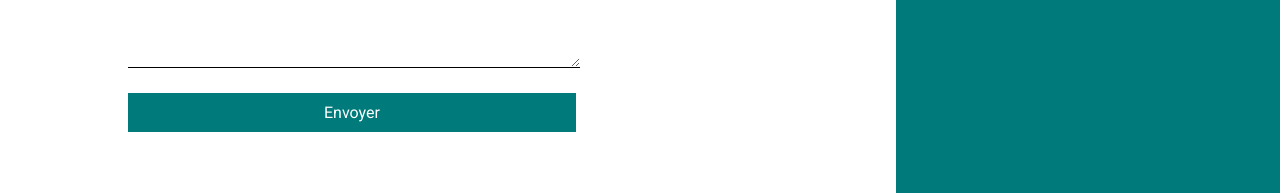
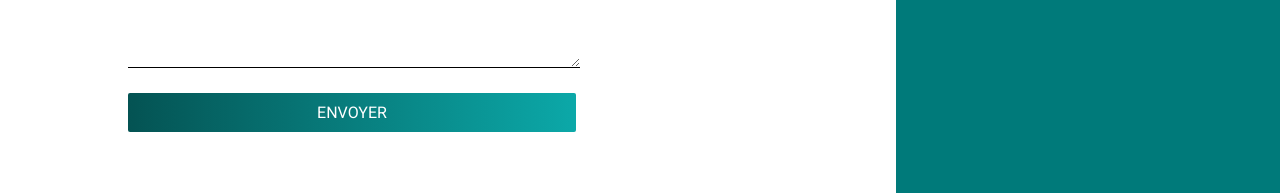
Before and after one commit to ibrahimbakayoko/ikisquare, a Gatsby site: page / in a window 1280 px wide. Shown: the part 4153-4346 px from the top of the page. Built offline with nearby package versions, Linux system fonts and the light colour scheme; Gatsby itself is replaced by a stand-in of ours.

Commit message:
update contact button

```diff
--- a/src/components/Contact.js
+++ b/src/components/Contact.js
@@ -38,7 +38,7 @@ export default function Contact() {
                     <input type="text" class="form-input" name="user_name" placeholder="Entre votre nom" size="2"/>
                     <input type="email" class="form-input" name="user_email" placeholder="Entre votre Email"/>
                     <textarea name="" id="" cols="30" rows="10" name="message" placeholder="Entre votre message" ></textarea>
-                    <input type="submit" id="contact-form-button" value="Envoyer" />
+                    <input type="submit" className="btn-grad" id="contact-form-button" value="Envoyer" />
                 </form>
             </div>
             <aside>
--- a/src/style/stlye.css
+++ b/src/style/stlye.css
@@ -445,20 +445,24 @@ header #Header-container #HeaderNavLinks a {
 }
 
 #contact-page > #contact-aside-form-container > #contact-form-container > #contact-form > #contact-form-button {
-  background-color: #007A7A !important;
+  background-image: linear-gradient(to right, #045353 0%, #0caaaa  51%, #007A7A  100%) ;
   border:  none ;
-  color : white ;
+  color: white;
+  border-radius: 2px;
   font-size: medium;
   padding: 10px ;
+  text-align: center;
+  text-transform: uppercase;
+  transition: 0.5s;
+  background-size: 200% auto;
+
 }
 #contact-page > #contact-aside-form-container > #contact-form-container > #contact-form > #contact-form-button:hover {
-  background-color: #ffffff !important;
-  border:  none ;
-  color : #007A7A ;
-  border: 1px solid #007A7A;
-  cursor: pointer;
+  background-position: right center; /* change the direction of the change here */
+   color: #fff !important;
+   text-decoration: none;
+   cursor: pointer;
 }
-
 
 
 #contact-page > #contact-aside-form-container > aside {
```
